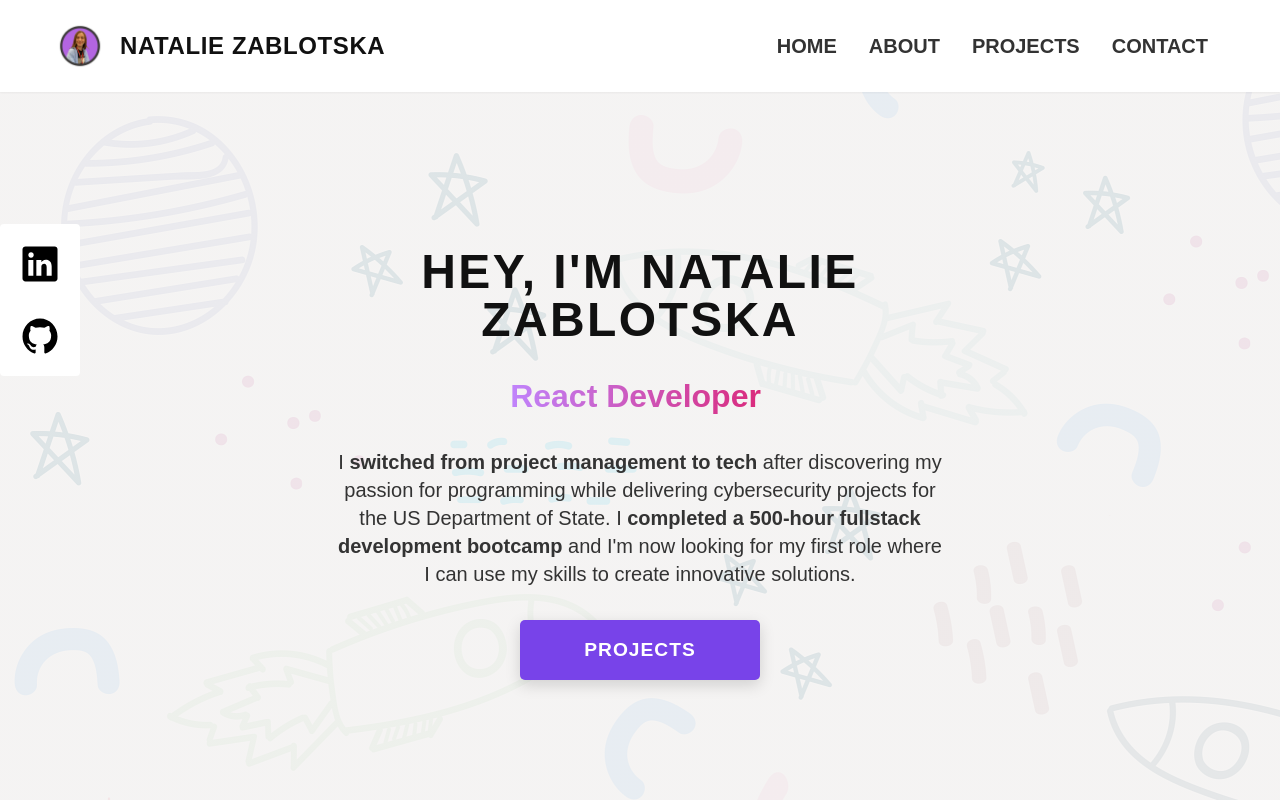
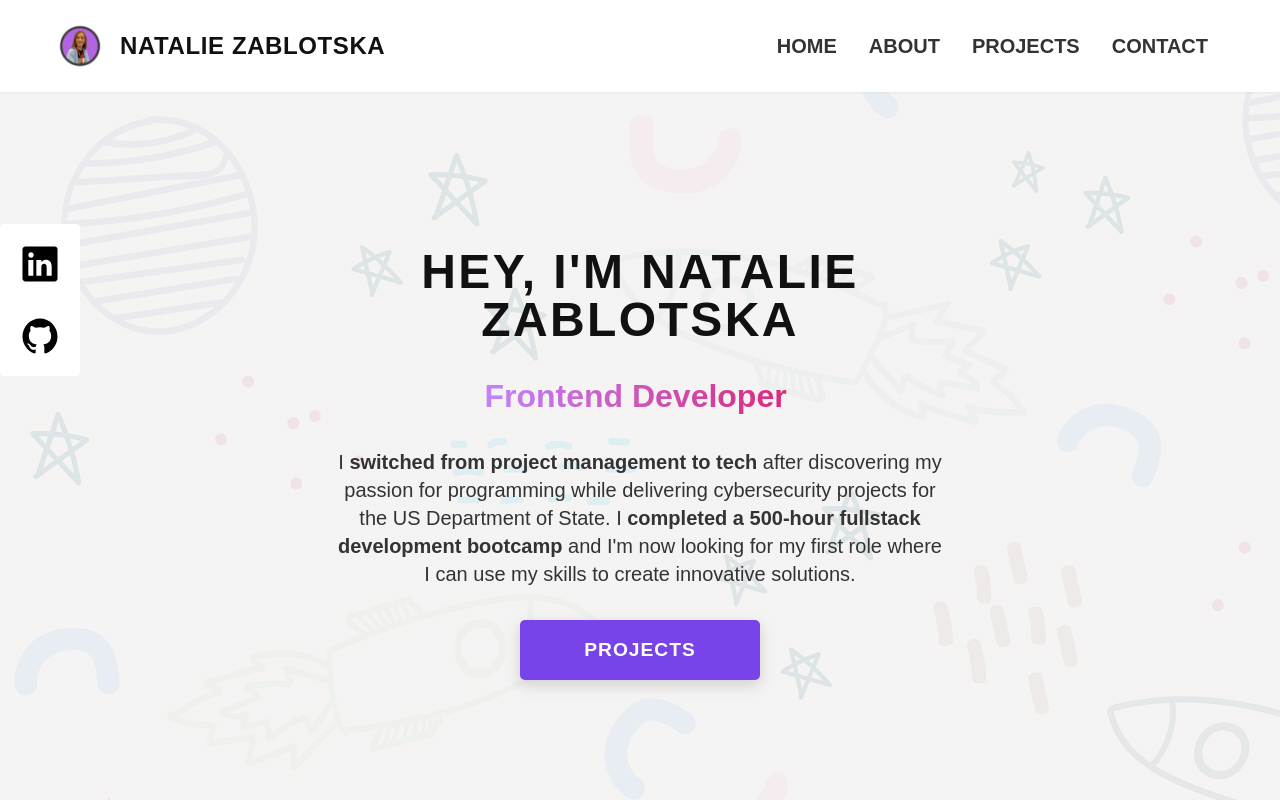
Before and after one commit to nataliiazab/portfolio, a React (Vite) app: page / in a window 1280 px wide. Shown: the top 800 px of the page. Built offline with nearby package versions, Linux system fonts and the light colour scheme; a web font is replaced by a local one.

Commit message:
Update Home.jsx

```diff
--- a/src/components/Home.jsx
+++ b/src/components/Home.jsx
@@ -31,6 +31,8 @@ const Home = () => {
               1000,
               "Software Engineer",
               1000,
+              "Frontend Developer",
+              1000,
               "React Developer",
               1000,
               "JavaScript Developer",
@@ -46,9 +48,7 @@ const Home = () => {
             I <strong>switched from project management to tech</strong> after
             discovering my passion for programming while delivering
             cybersecurity projects for the US Department of State. I{" "}
-            <strong>
-              completed a 500-hour fullstack development bootcamp
-            </strong>{" "}
+            <strong>completed a 500-hour fullstack development bootcamp</strong>{" "}
             and I'm now looking for my first role where I can use my skills to
             create innovative solutions.
           </p>
```
